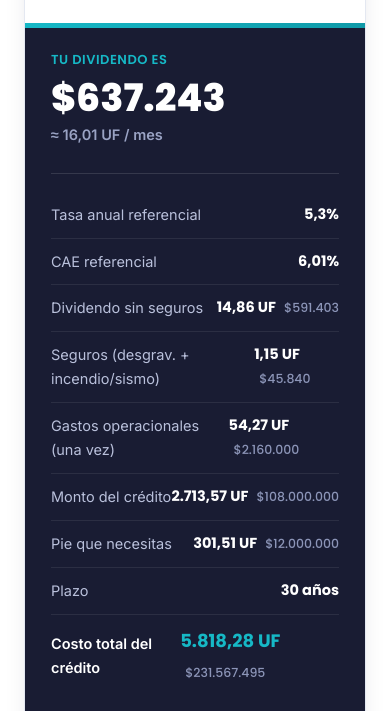
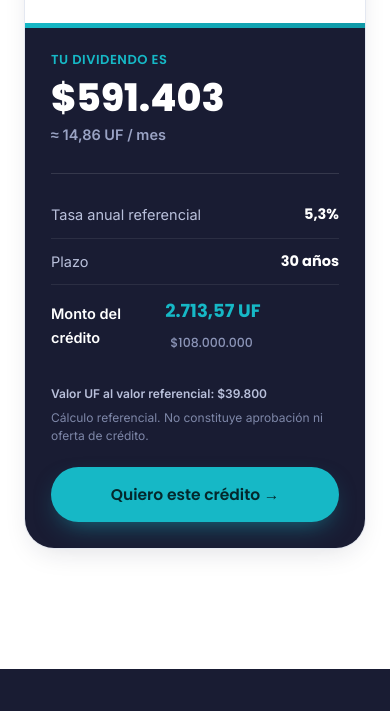
Before and after one commit to capitalpages/capitalhipotecario, a plain HTML site: page simulador.html in a window 390 px wide. Shown: the part 1226-1937 px from the top of the page. Drawn offline with Linux system fonts and the light colour scheme; no server answers.

Commit message:
Add files via upload

```diff
--- a/simulador.html
+++ b/simulador.html
@@ -43,17 +43,11 @@
     <div class="out-big" id="rDiv">$0</div><div class="out-uf" id="rDivUF">≈ 0 UF / mes</div>
     <div class="out-table">
       <div class="out-row"><span class="k">Tasa anual referencial</span><span class="v" id="rTasa">–</span></div>
-      <div class="out-row"><span class="k">CAE referencial</span><span class="v" id="rCae">–</span></div>
-      <div class="out-row"><span class="k">Dividendo sin seguros</span><span class="v" id="rDivSin">–</span></div>
-      <div class="out-row"><span class="k">Seguros (desgrav. + incendio/sismo)</span><span class="v" id="rSeg">–</span></div>
-      <div class="out-row"><span class="k">Gastos operacionales (una vez)</span><span class="v" id="rGop">–</span></div>
-      <div class="out-row"><span class="k">Monto del crédito</span><span class="v" id="rCredito">–</span></div>
-      <div class="out-row"><span class="k">Pie que necesitas</span><span class="v" id="rPie">–</span></div>
       <div class="out-row"><span class="k">Plazo</span><span class="v" id="rPlazo">–</span></div>
-      <div class="out-row total"><span class="k">Costo total del crédito</span><span class="v" id="rCosto">–</span></div>
+      <div class="out-row total"><span class="k">Monto del crédito</span><span class="v" id="rCredito">–</span></div>
     </div>
     <div class="out-foot"><span class="uf-stamp" id="ufStamp">Valor UF…</span>
-    Cálculo referencial. Seguros y gastos son estimaciones. No constituye aprobación ni oferta de crédito.</div>
+    Cálculo referencial. No constituye aprobación ni oferta de crédito.</div>
     <div class="out-cta"><a href="contacto.html" class="btn btn-primary">Quiero este crédito →</a></div>
   </div>
 </div>
--- a/simulador.js
+++ b/simulador.js
@@ -46,22 +46,16 @@
     const cae=caePct(creditoUF,divConSegUF,n);
 
     const toCLP=x=>x*uf;
-    set("rDiv", fmtCLP.format(toCLP(divConSegUF)));
-    set("rDivUF", "≈ "+fmtUF(divConSegUF)+" / mes");
+    set("rDiv", fmtCLP.format(toCLP(divSinSegUF)));
+    set("rDivUF", "≈ "+fmtUF(divSinSegUF)+" / mes");
     set("rTasa", state.tasa.toLocaleString("es-CL")+"%");
-    set("rCae", cae.toLocaleString("es-CL",{maximumFractionDigits:2})+"%");
-    set("rDivSin", fmtUF(divSinSegUF), fmtCLP.format(toCLP(divSinSegUF)));
-    set("rSeg", fmtUF(segUF), fmtCLP.format(toCLP(segUF)));
-    set("rGop", fmtUF(gopUF), fmtCLP.format(toCLP(gopUF)));
+    set("rPlazo", state.plazo+" años");
     set("rCredito", fmtUF(creditoUF), fmtCLP.format(toCLP(creditoUF)));
-    set("rPie", fmtUF(pieUF), fmtCLP.format(toCLP(pieUF)));
-    set("rPlazo", state.plazo+" años");
-    set("rCosto", fmtUF(costoTotalUF), fmtCLP.format(toCLP(costoTotalUF)));
 
     const ufTxt = UF.date ? UF.date.toLocaleDateString("es-CL") : "valor referencial";
     const st=$("ufStamp"); if(st) st.textContent=`Valor UF al ${ufTxt}: ${fmtCLP.format(uf)}`;
 
-    window.lastSim = `Simulación dividendo: Propiedad ${fmtCLP.format(state.valor)} (${fmtUF(valorUF)}) · Financia ${state.fin}% · Plazo ${state.plazo} años · Tasa ${state.tasa}% · Dividendo aprox. ${fmtCLP.format(toCLP(divConSegUF))}`;
+    window.lastSim = `Simulación dividendo: Propiedad ${fmtCLP.format(state.valor)} (${fmtUF(valorUF)}) · Financia ${state.fin}% · Plazo ${state.plazo} años · Tasa ${state.tasa}% · Dividendo aprox. ${fmtCLP.format(toCLP(divSinSegUF))}`;
   }
 
   // ---- modo 2: capacidad ----
--- a/styles.css
+++ b/styles.css
@@ -426,8 +426,8 @@ footer{background:var(--ink);color:#c2c8e0;padding:62px 0 34px;margin-top:var(--
   linear-gradient(0deg,rgba(255,255,255,.12),rgba(255,255,255,.12))}
 .hero-banner-inner{position:relative;z-index:1;width:100%}
 .hero-copy{max-width:560px}
-.hero-title{font-family:var(--font-head);font-weight:800;line-height:1;letter-spacing:-.02em;
-  font-size:clamp(34px,5.2vw,60px);color:var(--ink);margin-bottom:16px}
+.hero-title{font-family:var(--font-head);font-weight:800;line-height:1.02;letter-spacing:-.02em;
+  font-size:clamp(28px,3.8vw,48px);color:var(--ink);margin-bottom:16px}
 .hero-title .ac{color:var(--coral)}
 .hero-sub{font-size:clamp(15px,1.5vw,18px);color:var(--ink-2);max-width:40ch;margin-bottom:24px;font-weight:500;line-height:1.55}
 .hero-copy .hero-actions{gap:12px}
@@ -475,7 +475,7 @@ footer{background:var(--ink);color:#c2c8e0;padding:62px 0 34px;margin-top:var(--
 }
 @media(max-width:560px){
   .presim-row{grid-template-columns:1fr}
-  .hero-title{font-size:clamp(32px,9vw,46px)}
+  .hero-title{font-size:clamp(24px,6.5vw,32px)}
   .hero-shade{background:rgba(255,255,255,.9)}
   .hero-banner{background-position:center 28%;min-height:340px}
 }
```
